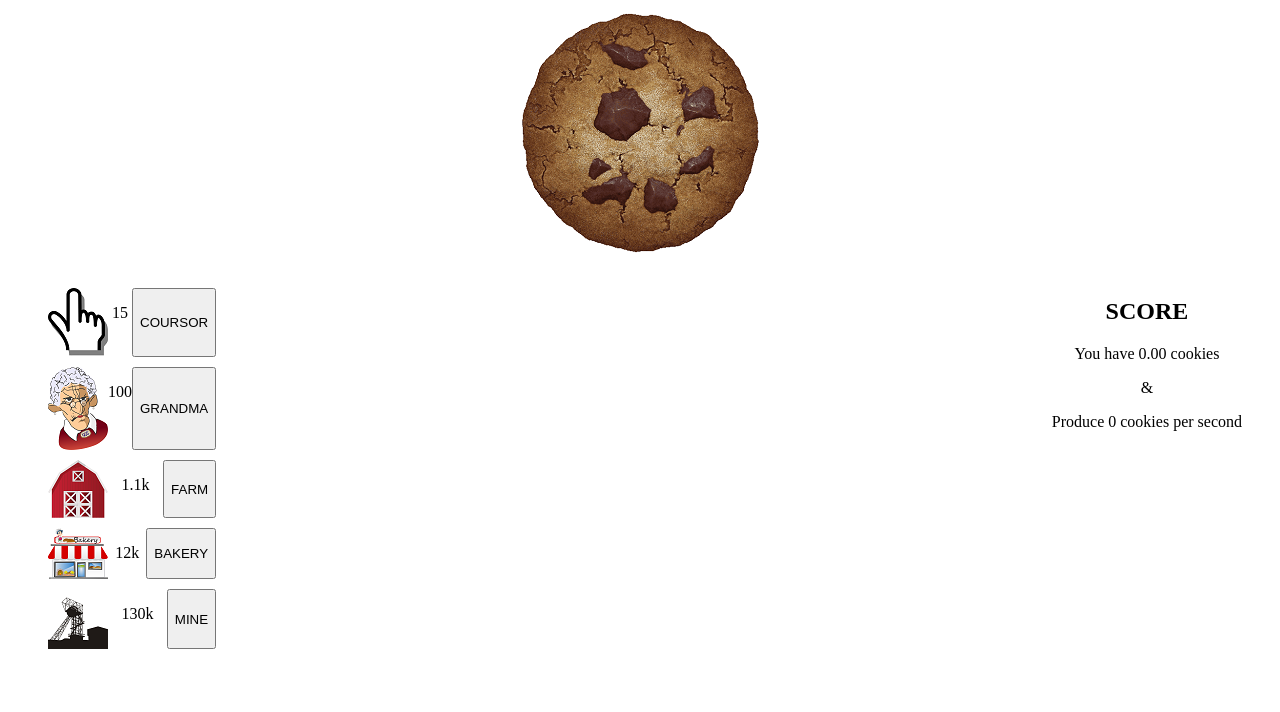
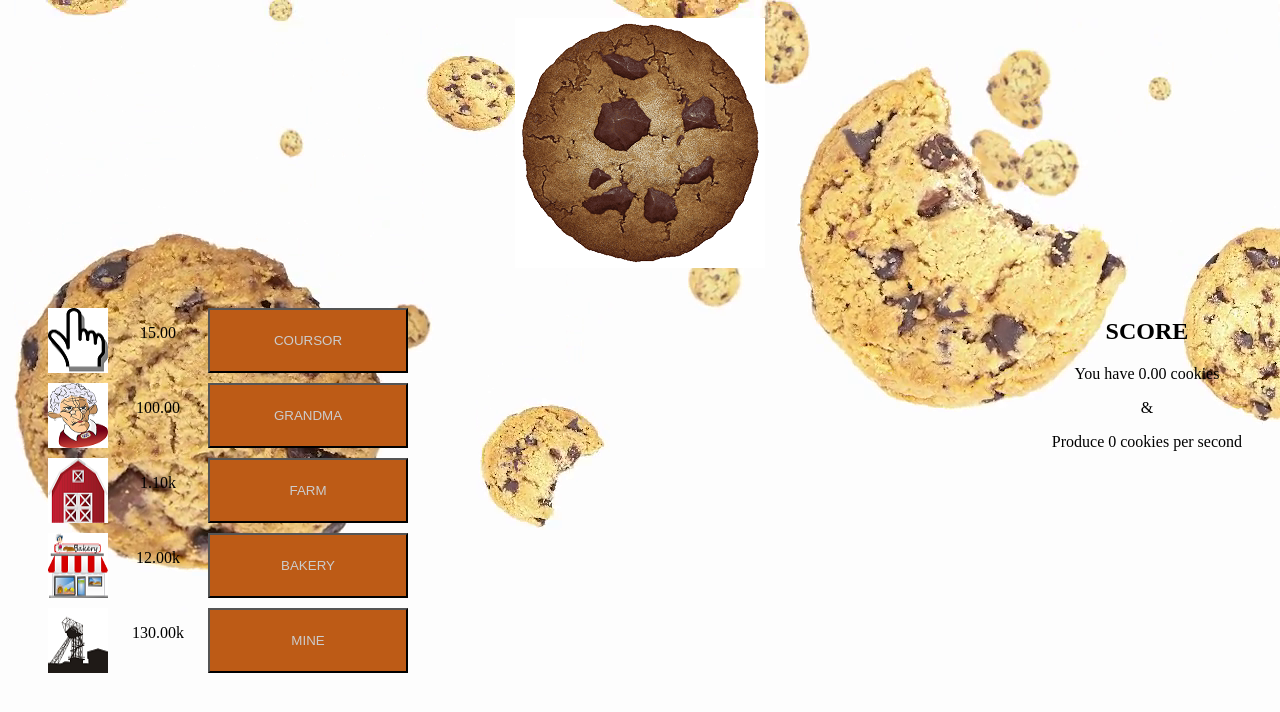
Before and after one commit to Pawciio/Cookie-clicker, a plain HTML site: page index.html in a window 1280 px wide. Drawn offline with Linux system fonts and the light colour scheme.

Commit message:
animation-popup, style buttons, cookie, background

```diff
--- /dev/null
+++ b/JavaScript/popup-change.js
@@ -0,0 +1,15 @@
+
+const images = document.querySelectorAll(".item-images");
+const popup = document.querySelectorAll(".popup");
+
+console.log(images[0]);
+
+for(let i=0; i<images.length; i++){
+    images[i].addEventListener("mouseover", function(){
+        popup[i].style.display = "block";
+    });
+
+    images[i].addEventListener("mouseout", function(){
+        popup[i].style.display = "none";
+    });
+}
--- a/index.html
+++ b/index.html
@@ -11,8 +11,8 @@
 
     <!-- First section - big cookie -->
 
-    <div class="cookie">
-        <img class="click-cookie" src="Assets/cookie.png" alt="">
+    <div class="cookie-div">
+        <img class="click-cookie" src="Assets/cookie.png" alt="cookie">
     </div>
 
 
@@ -23,60 +23,60 @@
         <div class="container-items">
             <!-- COURSOR -->
             <div class="items">
-                <img src="Assets/cursor.png" alt="">
+                <img src="Assets/cursor.png" alt="cursor" class="item-images">
                 <div class="popup">
                     <p>Autoclick once every <span>10</span> seconds</p>
                     <p>You have <span class="amountOfMakers cursor-vol">0</span> cursor(s)</p>
                 </div>
-                <p class="cursor-cost"><span class="price cursor-price">15</span></p>
+                <p class="cursor-cost cost"><span class="price cursor-price">15.00</span></p>
                 <button class="button-coursor">COURSOR</button>
             </div>
 
             <!-- GRANDMA -->
             <div class="items">
-                <img src="Assets/grandma.png" alt="">
+                <img src="Assets/grandma.png" alt="grandma" class="item-images">
                 <div class="popup">
                     <p>Each grandma produces <span>1</span> cookies per second</p>
                     <p>You have <span class="amountOfMakers grandma-vol">0</span> grandma(s)</p>
                     <p>Your grandma(s) produce <span class="pps grandma-pps">0</span> per second</p>
                 </div>
-                <p class="grandma-cost"><span class="price grandma-price">100</span></p>
+                <p class="grandma-cost cost"><span class="price grandma-price">100.00</span></p>
                 <button class="button-grandma">GRANDMA</button>
             </div>
 
             <!-- FARM -->
             <div class="items">
-                <img src="Assets/farm.png" alt="">
+                <img src="Assets/farm.png" alt="farm" class="item-images">
                 <div class="popup">
                     <p>Each farm produces <span>8</span> cookies per second</p>
                     <p>You have <span class="amountOfMakers farm-vol">0</span> farm(s)</p>
                     <p>Your farm(s) produce <span class="pps farm-pps">0</span> per second</p>
                 </div>
-                <p class="farm-cost"><span class="price farm-price">1.1k</span></p>
+                <p class="farm-cost cost"><span class="price farm-price">1.10k</span></p>
                 <button class="button-farm">FARM</button>
             </div>
 
             <!-- BAKERY -->
             <div class="items">
-                <img src="Assets/bakery.png" alt="">
+                <img src="Assets/bakery.png" alt="bakery" class="item-images">
                 <div class="popup">
                     <p>Each bakery produces <span>47</span> cookies per second</p>
                     <p>You have <span class="amountOfMakers bakery-vol">0</span> bakery(ies)</p>
                     <p>Your bakery(ies) produce <span class="pps bakery-pps">0</span> per second</p>
                 </div>
-                <p class="bakery-cost"><span class="price bakery-price">12k</span></p>
+                <p class="bakery-cost"><span class="price bakery-price">12.00k</span></p>
                 <button class="button-bakery">BAKERY</button>
             </div>
 
             <!-- MINE -->
             <div class="items">
-                <img src="Assets/mine.png" alt="">
+                <img src="Assets/mine.png" alt="mine" class="item-images">
                 <div class="popup">
                     <p>Each mine produces <span>260</span> cookies per second</p>
                     <p>You have <span class="amountOfMakers mine-vol">0</span> mine(s)</p>
                     <p>Yours mine(s) produce <span class="pps mine-pps">0</span> per second</p>
                 </div>
-                <p class="mine-cost"><span class="price mine-price">130k</span></p>
+                <p class="mine-cost cost"><span class="price mine-price">130.00k</span></p>
                 <button class="button-mine">MINE</button>
             </div>
         </div>
@@ -92,5 +92,6 @@
 
     <script src="JavaScript/engine.js"></script>
     <script src="JavaScript/app.js"></script>
+    <script src="JavaScript/popup-change.js"></script>
 </body>
 </html>
--- a/style/main.css
+++ b/style/main.css
@@ -1,28 +1,63 @@
-.cookie{
+body{
+    background-image: url(../Assets/Cookie-background.png)
+}
+.cookie-div{
+    padding: 10px;
     display: flex;
     justify-content: center;
 }
-
+.click-cookie{
+    opacity: 1;
+    transform: scale(1,1);
+    transition-timing-function: ease-out;
+    transition-duration: 250ms;
+}
+.click-cookie:hover{
+    opacity: 7;
+    transform: scale(1.05,1.07);
+    transition-timing-function: ease-out;
+    transition-duration: 250ms;
+    position: relative;
+    z-index: 99;
+}
+.container-items .items img{
+    width: 60px;
+    height: 65px;
+}
 .container-items .items{
     display: flex;
     justify-content: space-between;
     margin: 10px;
 }
-
+.cost{
+    text-align: center;
+    width: 100px;
+}
 .container-items .items button{
-
+    width: 200px;
 }
-
+.items button {
+    background-color: rgb(189, 91, 22);
+    color: #CCC;
+}
+.items button:hover{
+    opacity: 0.9;
+}
 .section-together{
     display: flex;
     justify-content: space-between;
     margin: 20px 30px;
 }
-
 .popup{
     display: none;
+    position: absolute;
+    font-size: 12px;
+    margin-left: 75px;
+    padding: 10px;
+    background-color: #CCC;
+    border-radius: 5px;
+    border: 1px solid;
 }
-
 .score{
     text-align: center;
 }
```
Also changed, not shown: Assets/Cookie-background.png (added).
